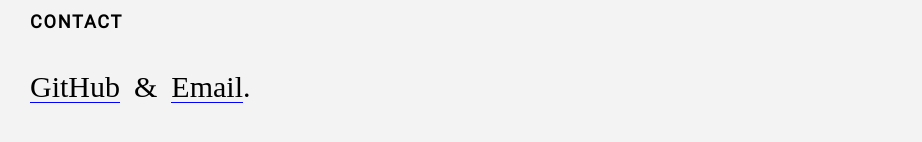
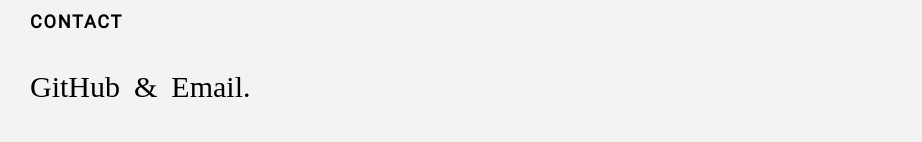
Before and after one commit to secret-papa/portfolio, a React (Create React App) app: page / in a window 1280 px wide. Shown: the part 2094-2236 px from the top of the page, without its empty margins (0-922 px from the left). Built offline with nearby package versions, Linux system fonts and the light colour scheme.

Commit message:
hover 애펙트

```diff
--- a/src/styles/mixin.scss
+++ b/src/styles/mixin.scss
@@ -34,7 +34,7 @@
 @mixin point_underline() {
   background-image: linear-gradient(to bottom, #0000ff 0, #0000ff 100%);
   background-repeat: repeat-x;
-  background-size: 0.1rem 0.1rem;
+  background-size: 2px 2px;
   text-shadow: 2px 0px #f3f3f3, 2px 0px #f3f3f3, 1px 1px #f3f3f3, -1px 0 #f3f3f3, -2px 0 #f3f3f3, -3px 0 #f3f3f3, -3px -1px #f3f3f3;
-  background-position: 0 2rem;
+  background-position: 0 1.1em;
 }
--- a/src/view/component/header/Header.scss
+++ b/src/view/component/header/Header.scss
@@ -16,6 +16,12 @@
 
     &_item {
       margin-right: 28px;
+      padding-bottom: 1px;
+
+      &:hover {
+        @include point_underline();
+      }
+
       &:last-child {
         margin-right: 0;
       }
```
Also changed, not shown: src/view/component/work/WorkDetail.scss (+7 -2 lines).
